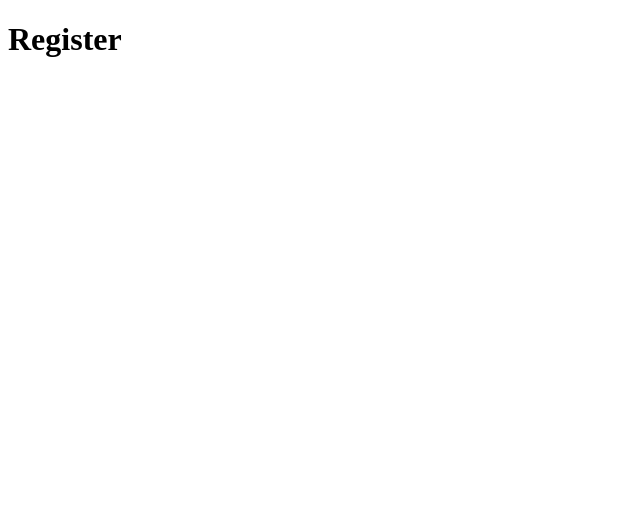
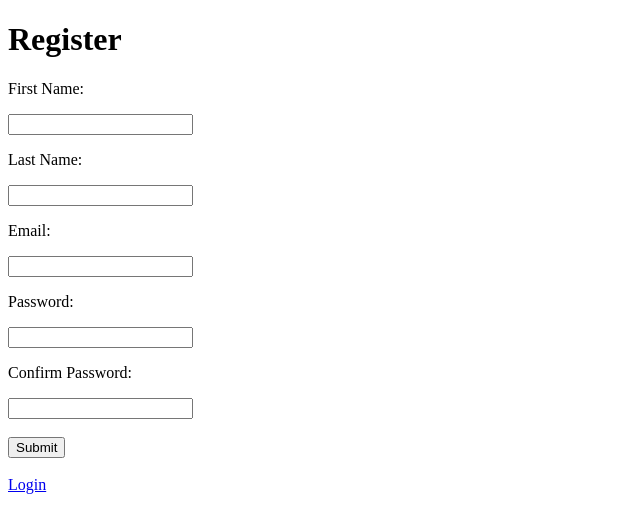
Before and after one commit to DylanGee3742/E-Commerce-App, a React (Create React App) app in the folder client/: page /register in a window 1280 px wide. Shown: the top 532 px of the page, without its empty margins (0-640 px from the left). Built offline with nearby package versions, Linux system fonts and the light colour scheme.

Commit message:
Basic Register page created

```diff
--- a/client/src/pages/Register.js
+++ b/client/src/pages/Register.js
@@ -1,5 +1,38 @@
-import React from 'react'
+import React, { useRef } from 'react';
+import { NavLink } from 'react-router-dom';
 
 export default function Register() {
-  return <h1>Register</h1>
+  const firstNameRef = useRef();
+  const lastNameRef = useRef();
+  const emailRef = useRef();
+  const passwordRef = useRef();
+  const confirmPasswordRef = useRef();
+
+  function handleSubmit(e) {
+    const first_name = firstNameRef.current.value;
+    const last_name = lastNameRef.current.value;
+    const email = emailRef.current.value;
+    const password = passwordRef.current.value;
+    const confirm_password = confirmPasswordRef.current.value;
+    console.log(first_name, last_name, email, password, confirm_password);
+  };
+
+  return (
+    <>
+  <h1>Register</h1>
+    <p>First Name:</p><input type="text" ref={firstNameRef} />
+    <p>Last Name:</p><input type="text"  ref={lastNameRef} />
+    <p>Email:</p><input type="email" ref={emailRef}/>
+    <p>Password:</p><input type="password" ref={passwordRef}/>
+    <p>Confirm Password:</p><input type="password" ref={confirmPasswordRef}/>
+    <br />
+    <br />
+    <button type="submit" onClick={handleSubmit}>Submit</button>
+    <br />
+    <br />
+    <NavLink to='/login'>
+      Login
+    </NavLink>
+    </>
+  )
 }
```
